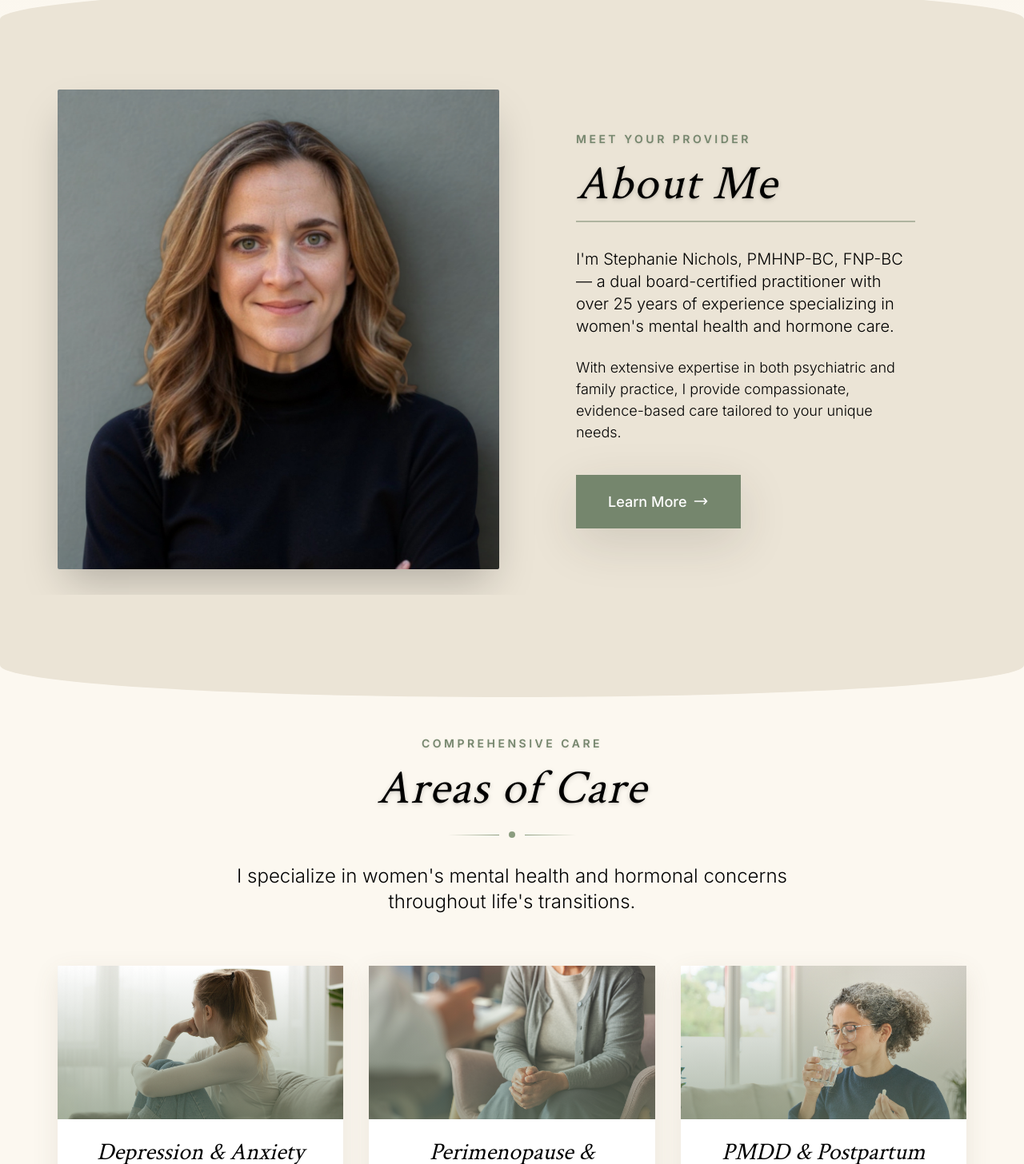
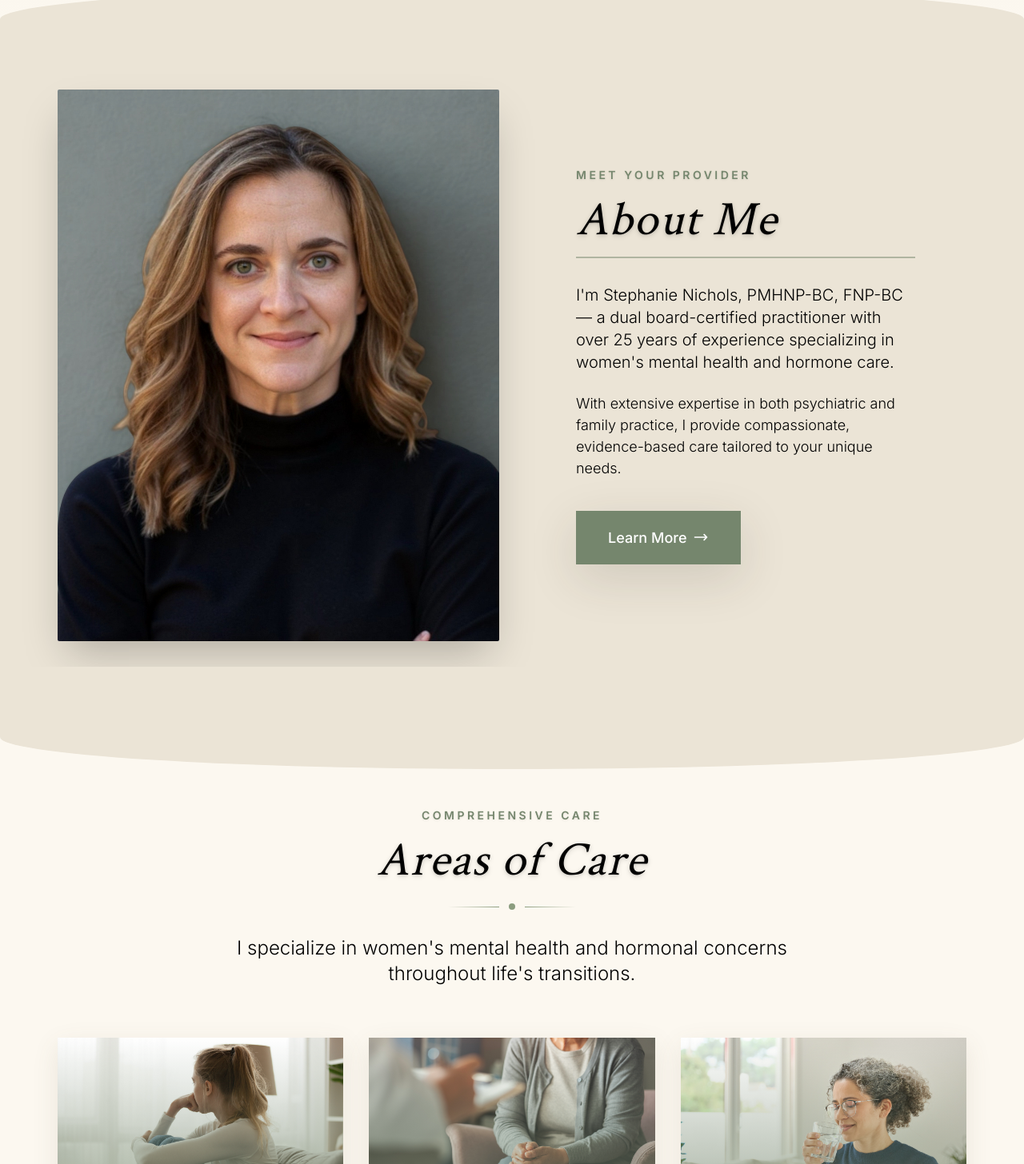
Before and after one commit to JaeShift/MMHH, a Next.js app: page / in a window 1280 px wide. Shown: the part 1614-3070 px from the top of the page at 80% size. Built offline with nearby package versions, Linux system fonts and the light colour scheme; a web font is replaced by a local one.

Commit message:
NBKHJKLBLIKUJHN

```diff
--- a/src/app/page.tsx
+++ b/src/app/page.tsx
@@ -119,11 +119,12 @@ export default function Page() {
             <div className="grid lg:grid-cols-2 gap-8 items-center max-w-7xl mx-auto">
             {/* Image Side */}
             <motion.div
-              className="relative h-[400px] sm:h-[500px] lg:h-[600px] overflow-hidden shadow-2xl rounded-sm bg-gray-100"
-              initial={{ opacity: 0, x: -30 }}
+              className="relative w-full overflow-hidden shadow-2xl rounded-sm bg-gray-200"
+              style={{ aspectRatio: '4/5', minHeight: '400px' }}
+              initial={{ opacity: 0, x: -20 }}
               whileInView={{ opacity: 1, x: 0 }}
-              viewport={{ once: true }}
-              transition={{ duration: 0.8 }}
+              viewport={{ once: true, margin: "-100px" }}
+              transition={{ duration: 0.5, ease: "easeOut" }}
             >
               <Image
                 src="/stephanie-headshot.jpg"
@@ -132,9 +133,8 @@ export default function Page() {
                 sizes="(max-width: 1024px) 100vw, 50vw"
                 className="object-cover"
                 style={{ objectPosition: 'center 35%', opacity: 1 }}
-                loading="eager"
-                quality={90}
                 priority
+                quality={85}
               />
             </motion.div>
 
@@ -233,13 +233,13 @@ export default function Page() {
                   <motion.div
                     key={condition.title}
                     className="group bg-white overflow-hidden shadow-md hover:shadow-2xl transition-all duration-500 hover:-translate-y-1"
-                    initial={{ opacity: 0, y: 20 }}
+                    initial={{ opacity: 0, y: 10 }}
                     whileInView={{ opacity: 1, y: 0 }}
-                    viewport={{ once: true }}
-                    transition={{ duration: 0.5, delay: index * 0.08 }}
+                    viewport={{ once: true, margin: "-50px" }}
+                    transition={{ duration: 0.4, delay: index * 0.05, ease: "easeOut" }}
                   >
                     {/* Image */}
-                    <div className="relative h-48 overflow-hidden bg-gray-100">
+                    <div className="relative w-full bg-gray-200" style={{ aspectRatio: '16/9', minHeight: '192px' }}>
                       <Image
                         src={condition.image}
                         alt={condition.title}
@@ -247,8 +247,8 @@ export default function Page() {
                         sizes="(max-width: 640px) 100vw, (max-width: 1024px) 50vw, 33vw"
                         className="object-cover group-hover:scale-110 transition-transform duration-500"
                         style={{ opacity: 1 }}
-                        loading="eager"
-                        quality={90}
+                        priority={index < 3}
+                        quality={85}
                       />
                       <div className="absolute inset-0 bg-gradient-to-t from-[#75866D]/60 to-transparent"></div>
                     </div>
@@ -405,11 +405,12 @@ export default function Page() {
           >
             {/* Image Side */}
             <motion.div
-              className="relative h-[400px] sm:h-[500px] lg:h-[600px] overflow-hidden shadow-2xl bg-gray-100"
-              initial={{ opacity: 0, x: -30 }}
+              className="relative w-full overflow-hidden shadow-2xl bg-gray-200"
+              style={{ aspectRatio: '4/5', minHeight: '400px' }}
+              initial={{ opacity: 0, x: -20 }}
               whileInView={{ opacity: 1, x: 0 }}
-              viewport={{ once: true }}
-              transition={{ duration: 0.8 }}
+              viewport={{ once: true, margin: "-100px" }}
+              transition={{ duration: 0.5, ease: "easeOut" }}
             >
               <Image
                 src="/reviews.jpg"
@@ -418,8 +419,7 @@ export default function Page() {
                 sizes="(max-width: 1024px) 100vw, 50vw"
                 className="object-cover"
                 style={{ objectPosition: 'center', opacity: 1 }}
-                loading="eager"
-                quality={90}
+                quality={85}
               />
               <div className="absolute inset-0 bg-gradient-to-t from-[#75866D]/40 to-transparent"></div>
             </motion.div>
--- a/src/components/AboutStephanie.tsx
+++ b/src/components/AboutStephanie.tsx
@@ -102,12 +102,13 @@ export default function AboutStephanie() {
             {/* Right column — image and badges */}
             <motion.div
               className="flex justify-center"
-              initial={{ opacity: 0, x: 20 }}
+              initial={{ opacity: 0, x: 15 }}
               whileInView={{ opacity: 1, x: 0 }}
-              transition={{ duration: 0.5 }}
-              viewport={{ amount: 0.2, once: true }}
+              transition={{ duration: 0.4, ease: "easeOut" }}
+              viewport={{ amount: 0.2, once: true, margin: "-50px" }}
             >
               <div className="relative w-full max-w-sm md:max-w-md">
+                <div style={{ aspectRatio: '544/672' }}>
                   <Image
                     src="/stephanie-headshot.jpg"
                     alt="Stephanie Nichols"
@@ -115,9 +116,10 @@ export default function AboutStephanie() {
                     height={672}
                     className="object-cover w-full h-auto shadow-lg rounded-sm"
                     style={{ objectPosition: 'center top', boxShadow: '0 20px 40px rgba(0, 0, 0, 0.2), 0 8px 16px rgba(0, 0, 0, 0.15)', opacity: 1 }}
-                  loading="eager"
-                  quality={90}
+                    priority
+                    quality={85}
                   />
+                </div>
                 <div className="mt-4 flex flex-row items-center justify-center gap-4">
                   <Image
                     src="/women-s-hormone-therapy-specialist.PNG"
```
Lines whose indentation alone changed are shown as unchanged.
